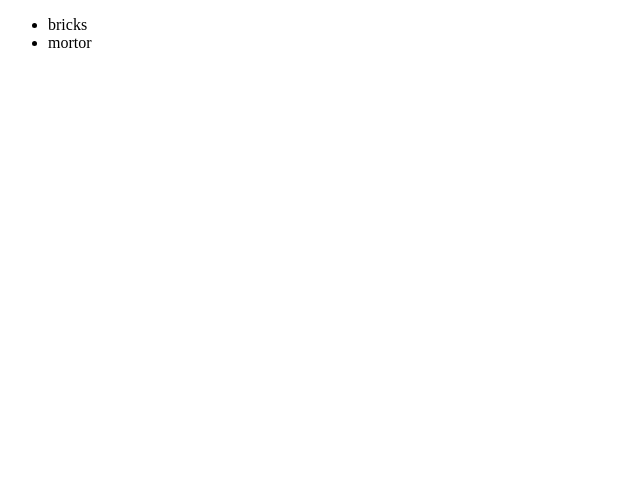
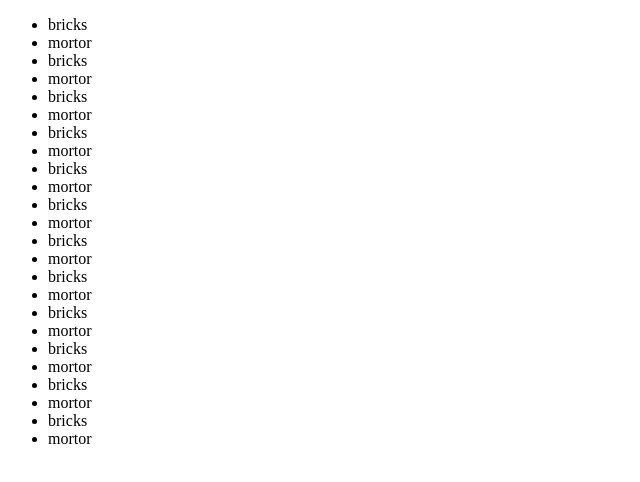
Before and after one commit to BalajiRajan468/newgitTest, a plain HTML site: page index.html in a window 1280 px wide. Shown: the whole page, without its empty margins (0-640 px from the left). Drawn offline with Linux system fonts and the light colour scheme.

Commit message:
added index2 and modified index

```diff
--- a/index.html
+++ b/index.html
@@ -8,6 +8,29 @@
 	<ul>
 		<li>bricks</li>
 		<li>mortor</li>
+		<li>bricks</li>
+		<li>mortor</li>
+		<li>bricks</li>
+		<li>mortor</li>
+		<li>bricks</li>
+		<li>mortor</li>
+		<li>bricks</li>
+		<li>mortor</li>
+		<li>bricks</li>
+		<li>mortor</li>
+		<li>bricks</li>
+		<li>mortor</li>
+		<li>bricks</li>
+		<li>mortor</li>
+		<li>bricks</li>
+		<li>mortor</li>
+		<li>bricks</li>
+		<li>mortor</li>
+		<li>bricks</li>
+		<li>mortor</li>
+		<li>bricks</li>
+		<li>mortor</li>
+
 	</ul>
 
 
```
Also changed, not shown: index2.html (added, +6 -0 lines).
